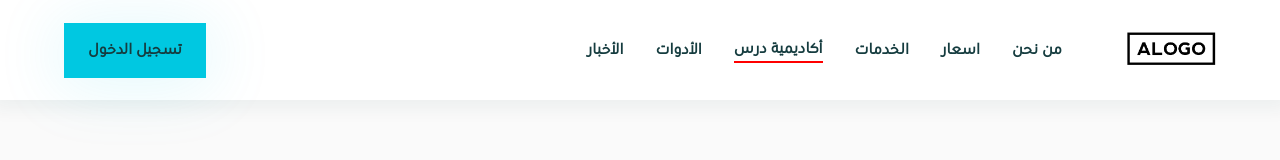
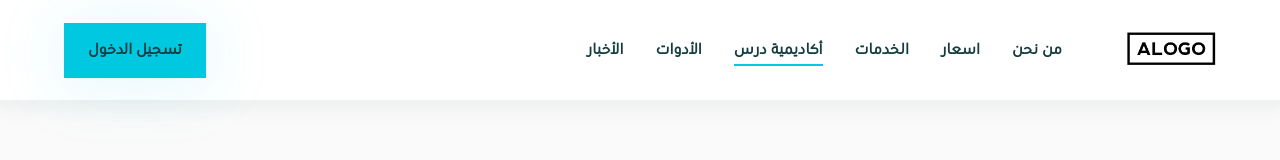
Before and after one commit to waelbenmustapha/lms_fiverr, a React (Create React App) app: page /academy-lessons/course-details in a window 1280 px wide. Shown: the top 160 px of the page. Built offline with nearby package versions, Linux system fonts and the light colour scheme; no server answers.

Commit message:
changed navbar underline style

```diff
--- a/src/components/navbar/NavBar.js
+++ b/src/components/navbar/NavBar.js
@@ -5,9 +5,9 @@ import { NavBarRoutes } from "../../utils/Routes";
 import { useLocation, useNavigate } from "react-router-dom";
 
 function NavBar() {
-  const location = useLocation()
-  const navigate = useNavigate()
-  console.log(location)
+  const location = useLocation();
+  const navigate = useNavigate();
+  console.log(location);
   return (
     <nav>
       <div className="navigation">
@@ -17,9 +17,15 @@ function NavBar() {
         <div className="links">
           <ul>
             {NavBarRoutes.map((route, index) => (
-              <div style={{borderBottom:location.pathname.startsWith(route.path)?"2px solid red":""}}>
-                <li onClick={()=>navigate(route.path)} key={index}>
-                  <a >{route.name}</a>
+              <div>
+                <li
+                  className={
+                    location.pathname.startsWith(route.path) ? "active" : ""
+                  }
+                  onClick={() => navigate(route.path)}
+                  key={index}
+                >
+                  <a>{route.name}</a>
                 </li>
               </div>
             ))}
```
